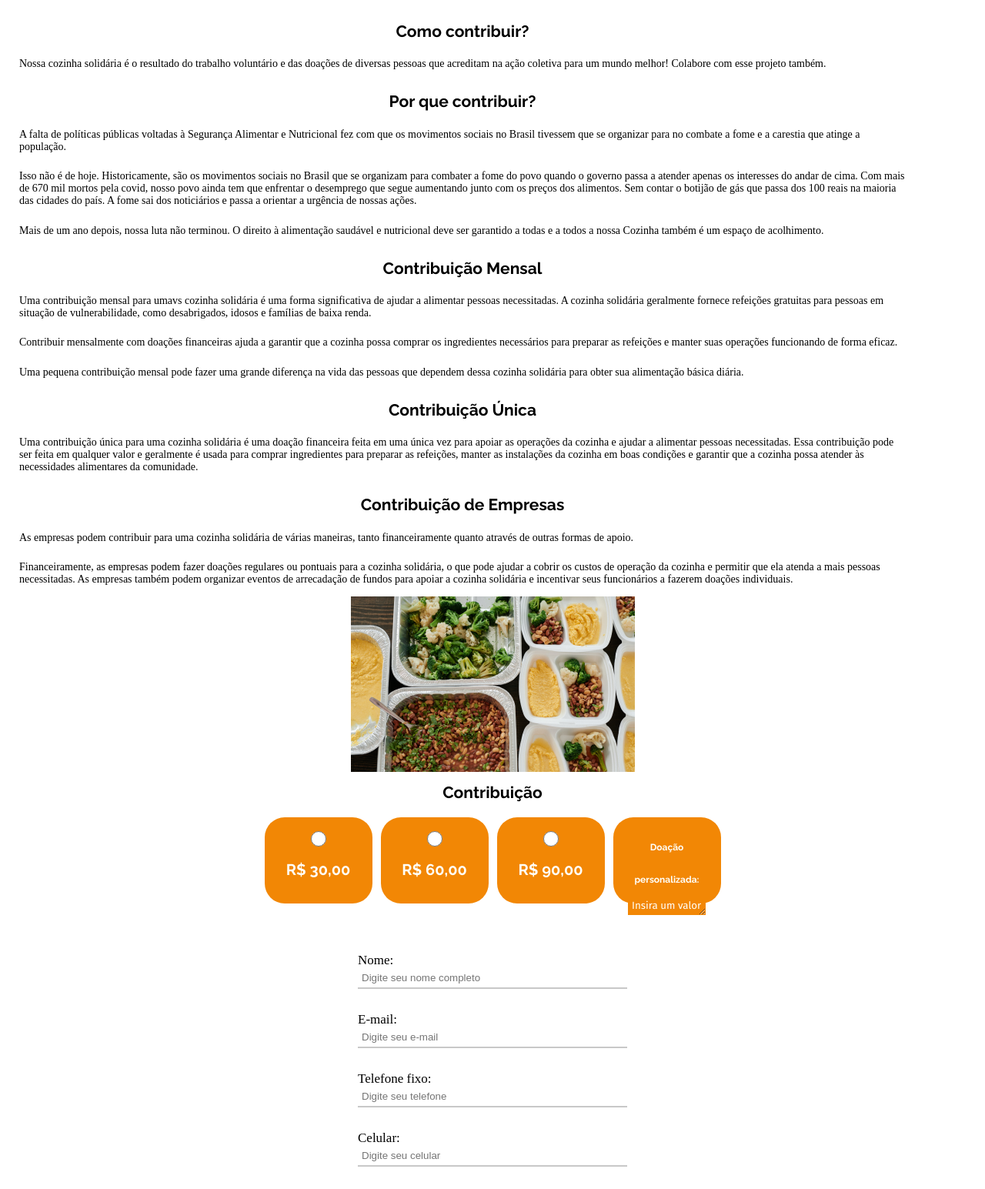
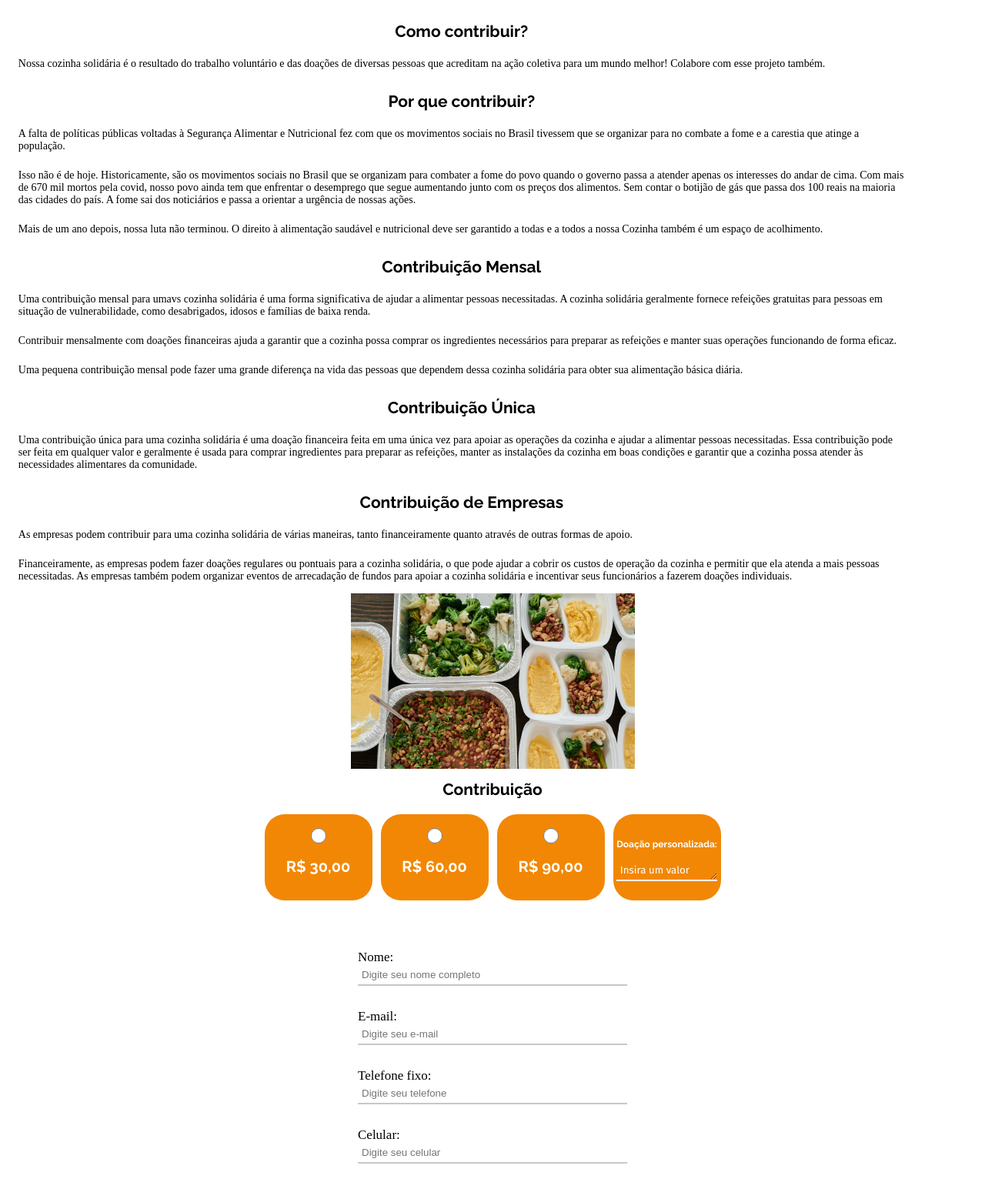
Before and after one commit to Lilian-Carvalho25/Doe-e-alimente, a PHP site: page /contribuicao.html in a window 1280 px wide. Shown: the part 96-1641 px from the top of the page at 77% size. Run offline with PHP 8.4, Linux system fonts and the light colour scheme.

Commit message:
Alterações em grupo

```diff
--- a/contribuicao.html
+++ b/contribuicao.html
@@ -87,7 +87,7 @@
                 empresas também podem organizar eventos de arrecadação de fundos para apoiar a cozinha solidária e
                 incentivar seus funcionários a fazerem doações individuais.</p>
         </section>
-
+        <!-- Atenção -->
         <figure><img src="imagens/img-contribuicao.png" alt="Marmitas com comida"></figure>
 
         <section id="contribuicao">
--- a/css/style.css
+++ b/css/style.css
@@ -159,13 +159,13 @@ nav h2 a {
 
 #container-contribuicao p {
     text-align: left;
-    margin-top: 1.6rem;
+    margin-top: 22px;
 }
 
 #espaco-texto {
     max-width: 90%;
     text-align: center;
-    margin-left: 25px;
+    margin-left: 1.7rem;
 }
 
 #espaco-texto h2 {
@@ -173,6 +173,7 @@ nav h2 a {
 }
 
 #container-contribuicao figure {
+    /* Atenção */
     text-align: center;
     margin-top: 1rem;
     margin-bottom: 1rem;
@@ -200,13 +201,14 @@ nav h2 a {
     flex-direction: column;
     align-items: center;
     border-radius: 26px;
+    /* Atenção */
     height: 8rem;
     width: 10rem;
     margin: 5px 3px;
 }
 
 #container-selecao .caixas .inputs {
-    width: 90%;
+    max-width: 90%;
     padding: 5px;
     /* color: rgb(150,150,150); */
     border: 0;
@@ -290,13 +292,12 @@ nav h2 a {
     display: flex;
     align-items: center;
     gap: 30px;
-    width: 28rem;
-    height: 4rem;
+    width: 392px;
+    height: 56px;
 }
 
 #container-formas input {
     width: 40px;
-    height: 4opx;
 }
 
 #container-formas button {
```
